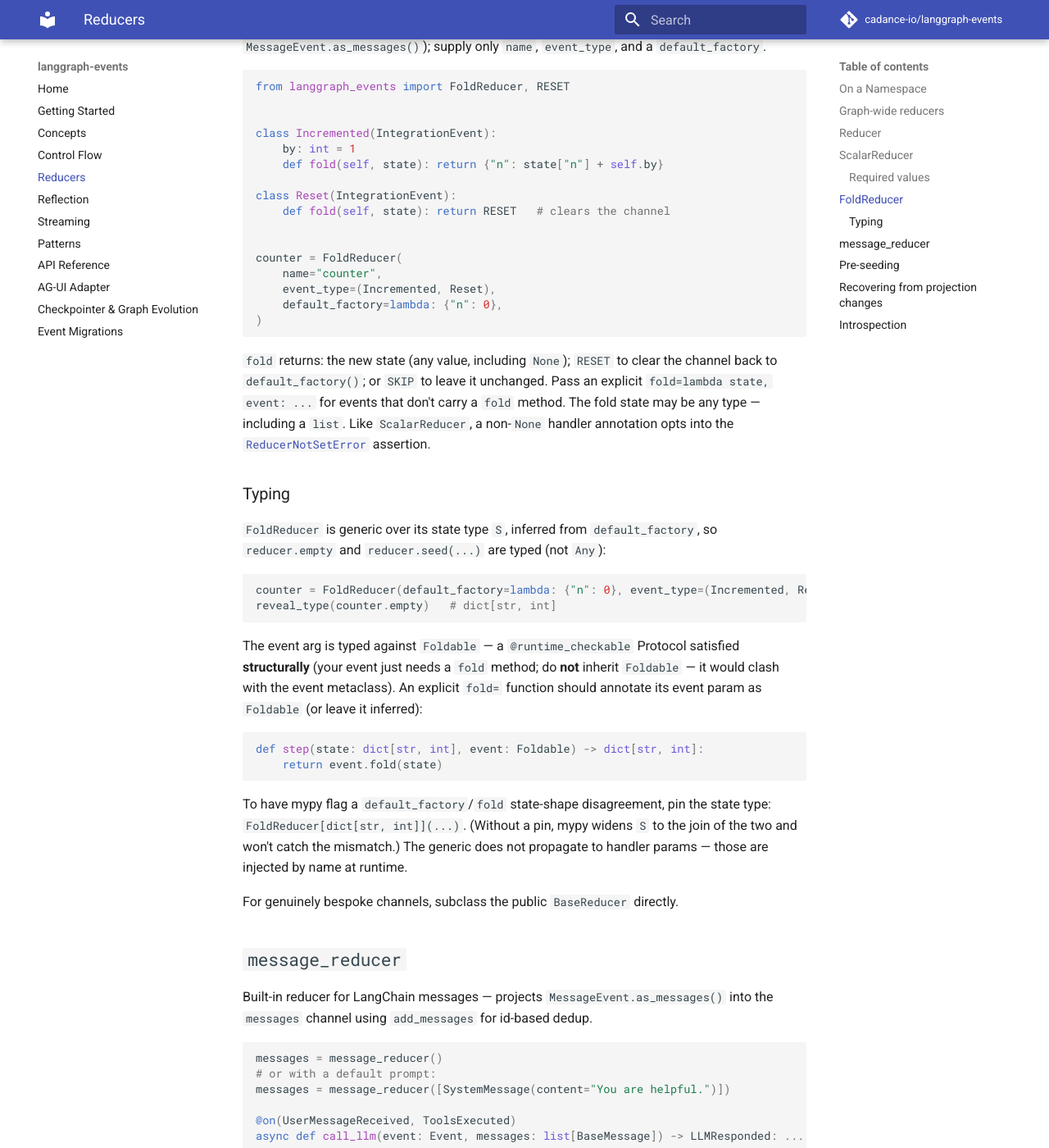
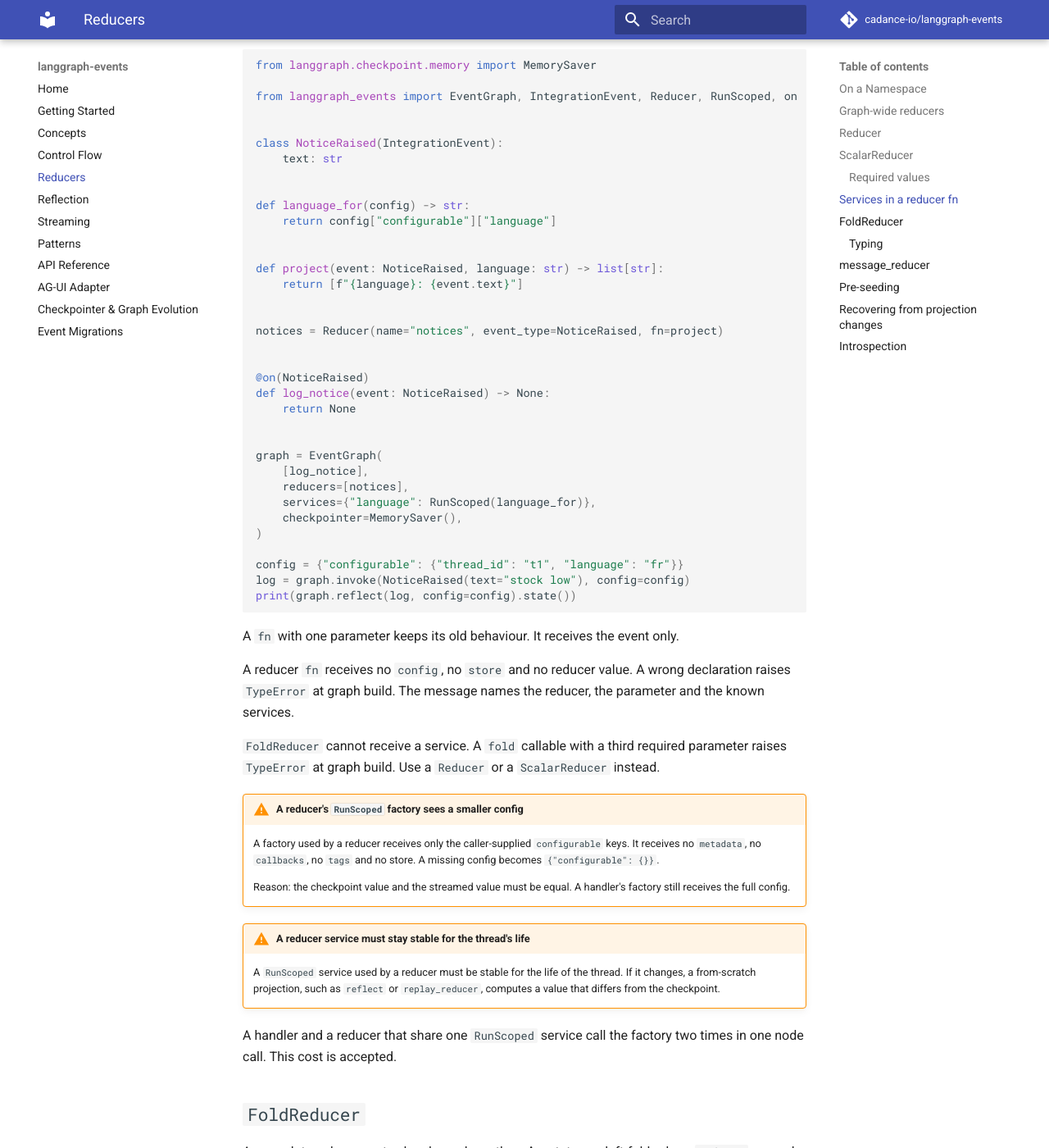
Before and after one commit to cadance-io/langgraph-events, an MkDocs documentation site: the page built from docs/reducers.md, in a window 1280 px wide and 1400 px high, scrolled down 2900 px. Shown: the whole window at 82% size. Built offline with MkDocs 1.6.1 and Material for MkDocs 9.7.7, drawn with Linux system fonts in a browser that asks for light colours; comment, search, counter and statistics services are not loaded; some of the changed text lies outside the part shown.

Commit message:
docs: services in a reducer fn (#193)
Co-Authored-By: Claude Sonnet 5 <noreply@anthropic.com>

````diff
--- a/docs/reducers.md
+++ b/docs/reducers.md
@@ -107,6 +107,64 @@ def permissive(event: TaskReceived, strategy: str | None) -> Completed:
     - Opt out by widening the annotation: `str | None`, `Optional[str]`, `Any`, `object`, or no annotation.
     - Forward-ref failures: the framework emits a `UserWarning` for that parameter and treats it as permissive. Other parameters on the same handler keep their hints. Annotate against importable types so the assertion sticks.
 
+## Services in a reducer fn { #services-in-a-reducer-fn }
+
+A `Reducer` or `ScalarReducer` `fn` can declare a service. The first parameter is the event. Each other required parameter resolves by name from the graph's name-keyed `services` mapping. A plain value and a `RunScoped` value are both legal.
+
+```python
+from langgraph.checkpoint.memory import MemorySaver
+
+from langgraph_events import EventGraph, IntegrationEvent, Reducer, RunScoped, on
+
+
+class NoticeRaised(IntegrationEvent):
+    text: str
+
+
+def language_for(config) -> str:
+    return config["configurable"]["language"]
+
+
+def project(event: NoticeRaised, language: str) -> list[str]:
+    return [f"{language}: {event.text}"]
+
+
+notices = Reducer(name="notices", event_type=NoticeRaised, fn=project)
+
+
+@on(NoticeRaised)
+def log_notice(event: NoticeRaised) -> None:
+    return None
+
+
+graph = EventGraph(
+    [log_notice],
+    reducers=[notices],
+    services={"language": RunScoped(language_for)},
+    checkpointer=MemorySaver(),
+)
+
+config = {"configurable": {"thread_id": "t1", "language": "fr"}}
+log = graph.invoke(NoticeRaised(text="stock low"), config=config)
+print(graph.reflect(log, config=config).state())
+```
+
+A `fn` with one parameter keeps its old behaviour. It receives the event only.
+
+A reducer `fn` receives no `config`, no `store` and no reducer value. A wrong declaration raises `TypeError` at graph build. The message names the reducer, the parameter and the known services.
+
+`FoldReducer` cannot receive a service. A `fold` callable with a third required parameter raises `TypeError` at graph build. Use a `Reducer` or a `ScalarReducer` instead.
+
+!!! warning "A reducer's `RunScoped` factory sees a smaller config"
+    A factory used by a reducer receives only the caller-supplied `configurable` keys. It receives no `metadata`, no `callbacks`, no `tags` and no store. A missing config becomes `{"configurable": {}}`.
+
+    Reason: the checkpoint value and the streamed value must be equal. A handler's factory still receives the full config.
+
+!!! warning "A reducer service must stay stable for the thread's life"
+    A `RunScoped` service used by a reducer must be stable for the life of the thread. If it changes, a from-scratch projection, such as `reflect` or `replay_reducer`, computes a value that differs from the checkpoint.
+
+A handler and a reducer that share one `RunScoped` service call the factory two times in one node call. This cost is accepted.
+
 ## `FoldReducer`
 
 Accumulator whose next value depends on the **prior** state — a left-fold, where `Reducer` appends and `ScalarReducer` takes the last write. Use it for counters, merging dicts, or re-derived cursors. Each event owns its transition via `fold(self, state)` (the same polymorphic style as `MessageEvent.as_messages()`); supply only `name`, `event_type`, and a `default_factory`.
@@ -190,6 +248,8 @@ rebuilt = replay_reducer(my_reducer, event_log)
 # Write `rebuilt` back through the checkpointer's put API.
 ```
 
+Pass `services={"name": value}` when the reducer `fn` declares a service parameter. Use plain values only. A `RunScoped` value there raises `TypeError`. This function has no run config. Resolve the value yourself, then pass the result.
+
 The library doesn't iterate the checkpointer for you — wire the loop in your own startup or migration script. See [Event migrations](event-migrations.md) for the reducer-state matrix.
 
 ## Introspection
````
Also changed, not shown: CHANGELOG.md (+25 -0 lines), docs/api.md (+3 -3 lines), docs/event-migrations.md (+1 -0 lines), docs/reflection.md (+5 -0 lines).
